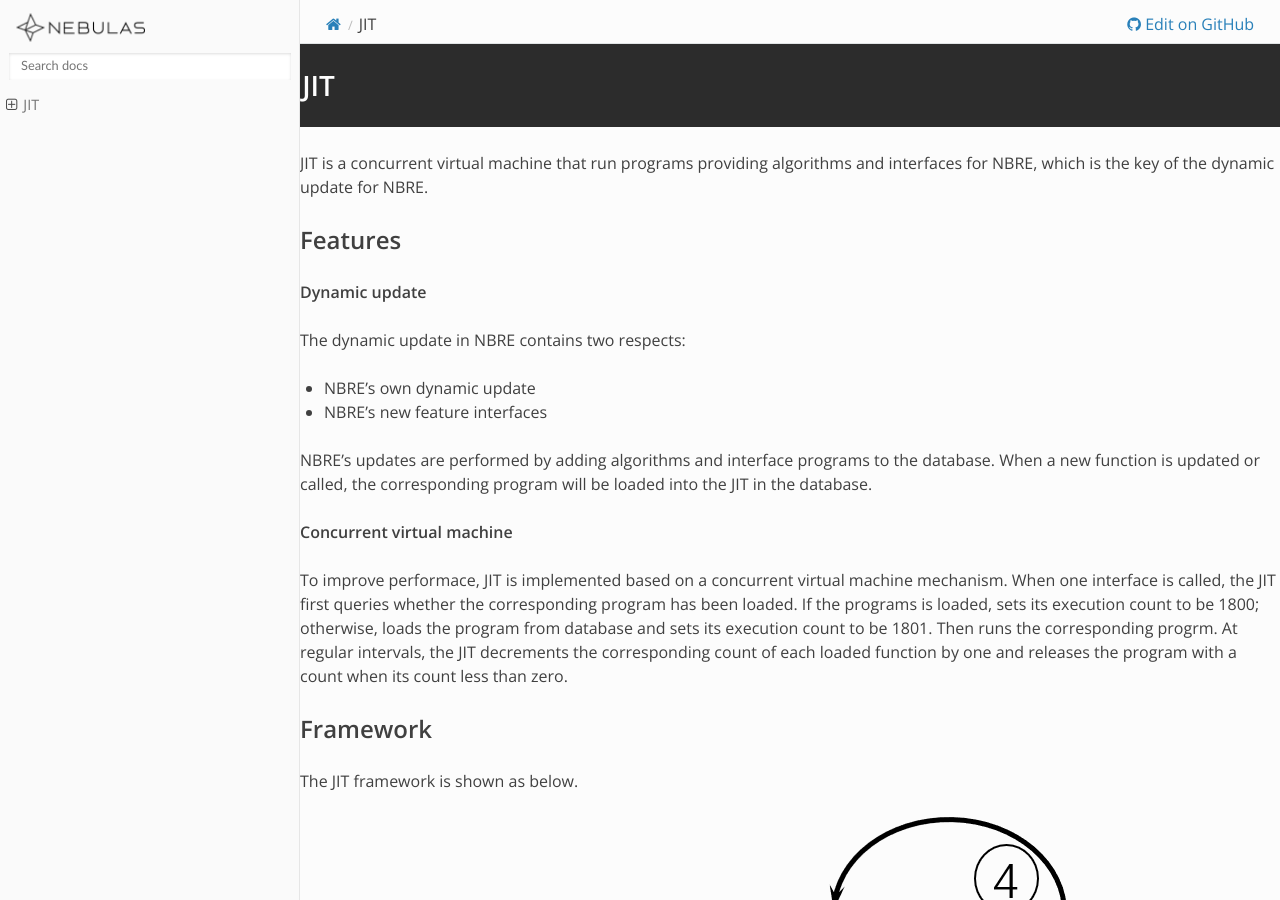
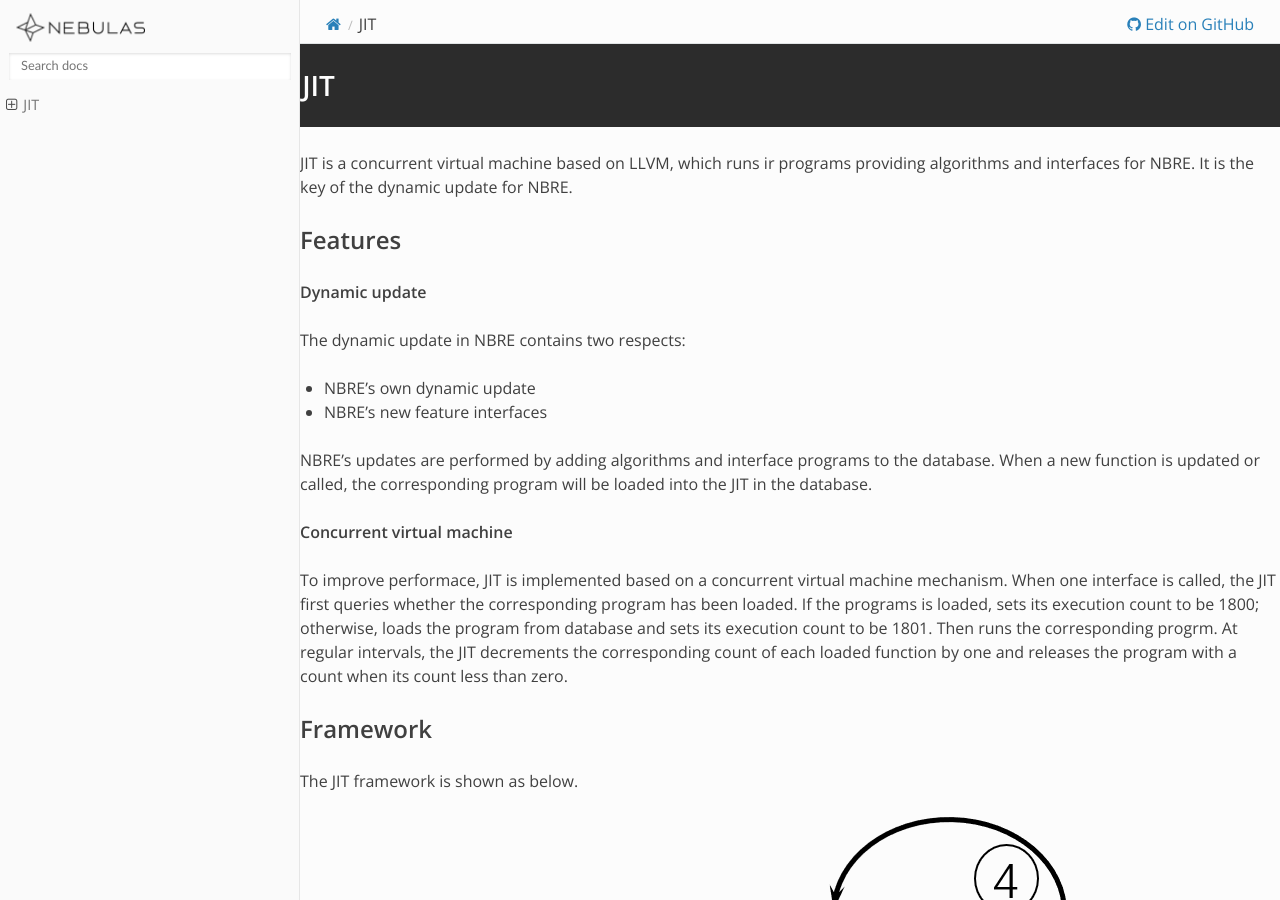
Before and after one commit to nebulasio/nebdocs, a Sphinx documentation site: the page built from docs/go-nebulas/infrastructure/NBRE/JIT.md, in a window 1280 px wide and 900 px high. Built offline with Sphinx 7.4.7 and the Read the Docs theme 2.0.0, drawn with Linux system fonts in a browser that asks for light colours; pages that are not in the unit, such as notebooks, are missing from menus.

Commit message:
JIT with LLVM

```diff
--- a/docs/go-nebulas/infrastructure/NBRE/JIT.md
+++ b/docs/go-nebulas/infrastructure/NBRE/JIT.md
@@ -1,5 +1,6 @@
 # JIT
-JIT is a concurrent virtual machine that run programs providing algorithms and interfaces for NBRE, which is the key of the dynamic update for NBRE.
+JIT is a concurrent virtual machine based on LLVM, which runs ir programs providing algorithms and interfaces for NBRE.
+It is the key of the dynamic update for NBRE.
 
 ### Features
 
--- a/docs/go-nebulas/infrastructure/NBRE/JIT.rst
+++ b/docs/go-nebulas/infrastructure/NBRE/JIT.rst
@@ -1,6 +1,7 @@
 JIT
 ===
-JIT is a concurrent virtual machine that run programs providing algorithms and interfaces for NBRE, which is the key of the dynamic update for NBRE.
+JIT is a concurrent virtual machine based on LLVM, which runs ir programs providing algorithms and interfaces for NBRE.
+It is the key of the dynamic update for NBRE.
 
 Features
 --------
```
